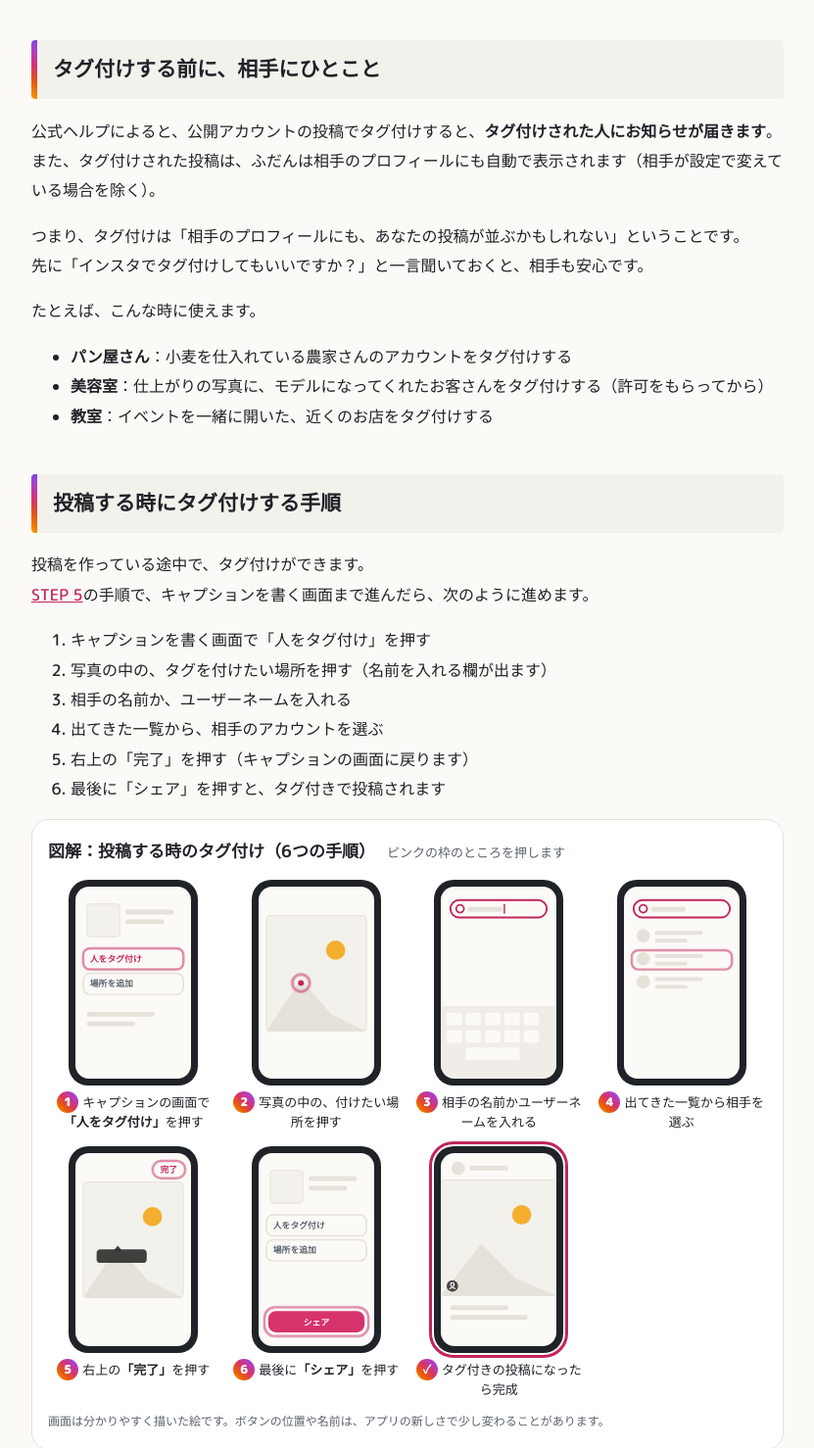
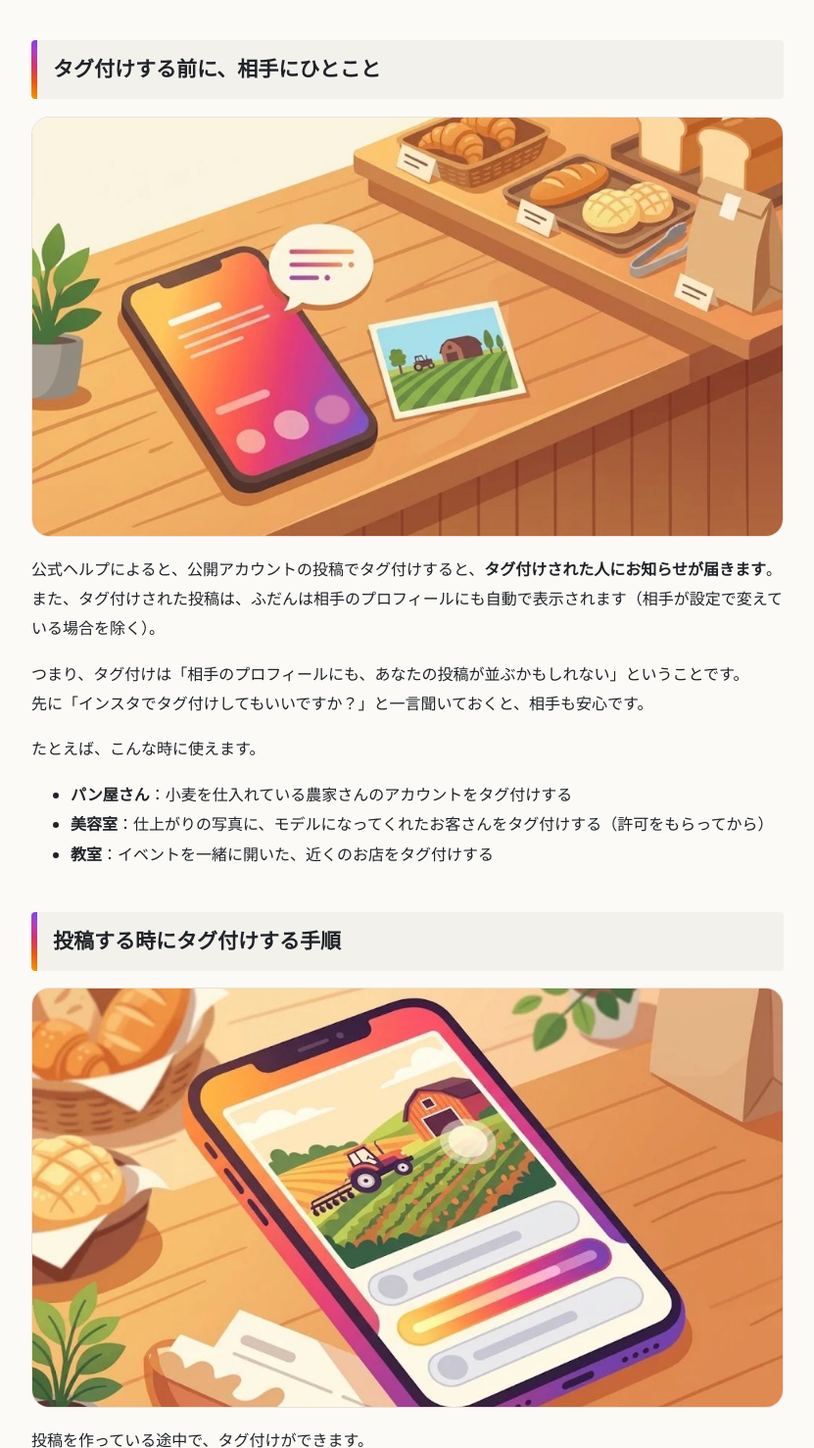
Before and after one commit to masabee1029/insta-10steps, a plain HTML site: page docs/articles/hito-tag-tsukekata.html in a window 1280 px wide. Shown: the part 2739-4217 px from the top of the page at 98% size, without its empty margins (54-885 px from the left). Drawn offline with Linux system fonts and the light colour scheme.

Commit message:
Use Gemini-made eyecatch images matching the header
Co-Authored-By: Claude <noreply@anthropic.com>

```diff
--- a/docs/articles/hito-tag-tsukekata.html
+++ b/docs/articles/hito-tag-tsukekata.html
@@ -236,12 +236,12 @@ article h2:before{content:"";position:absolute;left:0;top:0;bottom:0;width:6px;b
 <p>似た言葉に「メンション」があります。<br>メンションは、文章の中に「@」と相手のユーザーネームを書いて、相手のアカウントにつなぐことです。<br>ストーリーズやコメント、キャプション（写真の下に出る説明文）で使います。</p>
 <div class="tbl"><table><tr><th></th><th>タグ付け</th><th>メンション</th></tr><tr><td>どこに付ける？</td><td>写真や動画の上</td><td>文章の中（@と名前）</td></tr><tr><td>主に使う場所</td><td>投稿（写真・リール・カルーセル）</td><td>ストーリーズ・コメント・キャプション</td></tr></table></div>
 <p>つまり、<strong>写真に写っている人や関わった人は「タグ付け」、文章の中で名前を出す時は「メンション」</strong>と覚えると分かりやすいです。</p>
-<h2 id="s2">タグ付けする前に、相手にひとこと</h2>
+<h2 id="s2">タグ付けする前に、相手にひとこと</h2><figure class="sec-img"><img loading="lazy" decoding="async" src="../img/sec/hito-tag-tsukekata--s2.jpg" alt="AIで作成したイメージ画像：タグ付けする前に、相手にひとこと" width="960" height="536"></figure>
 <p>公式ヘルプによると、公開アカウントの投稿でタグ付けすると、<strong>タグ付けされた人にお知らせが届きます</strong>。<br>また、タグ付けされた投稿は、ふだんは相手のプロフィールにも自動で表示されます（相手が設定で変えている場合を除く）。</p>
 <p>つまり、タグ付けは「相手のプロフィールにも、あなたの投稿が並ぶかもしれない」ということです。<br>先に「インスタでタグ付けしてもいいですか？」と一言聞いておくと、相手も安心です。</p>
 <p>たとえば、こんな時に使えます。</p>
 <ul><li><strong>パン屋さん</strong>：小麦を仕入れている農家さんのアカウントをタグ付けする</li><li><strong>美容室</strong>：仕上がりの写真に、モデルになってくれたお客さんをタグ付けする（許可をもらってから）</li><li><strong>教室</strong>：イベントを一緒に開いた、近くのお店をタグ付けする</li></ul>
-<h2 id="s3">投稿する時にタグ付けする手順</h2>
+<h2 id="s3">投稿する時にタグ付けする手順</h2><figure class="sec-img"><img loading="lazy" decoding="async" src="../img/sec/hito-tag-tsukekata--s3.jpg" alt="AIで作成したイメージ画像：投稿する時にタグ付けする手順" width="960" height="536"></figure>
 <p>投稿を作っている途中で、タグ付けができます。<br><a href="hajimete-toukou.html">STEP 5</a>の手順で、キャプションを書く画面まで進んだら、次のように進めます。</p>
 <ol><li>キャプションを書く画面で「人をタグ付け」を押す</li><li>写真の中の、タグを付けたい場所を押す（名前を入れる欄が出ます）</li><li>相手の名前か、ユーザーネームを入れる</li><li>出てきた一覧から、相手のアカウントを選ぶ</li><li>右上の「完了」を押す（キャプションの画面に戻ります）</li><li>最後に「シェア」を押すと、タグ付きで投稿されます</li></ol>
 <figure class="zk" aria-label="図解：投稿する時のタグ付け（6つの手順）">
```
Also changed, not shown: assets/articles/hito-tag-tsukekata--s2.jpg (added), assets/articles/hito-tag-tsukekata--s3.jpg (added), docs/img/sec/hito-tag-tsukekata--s2.jpg (added), docs/img/sec/hito-tag-tsukekata--s3.jpg (added).
